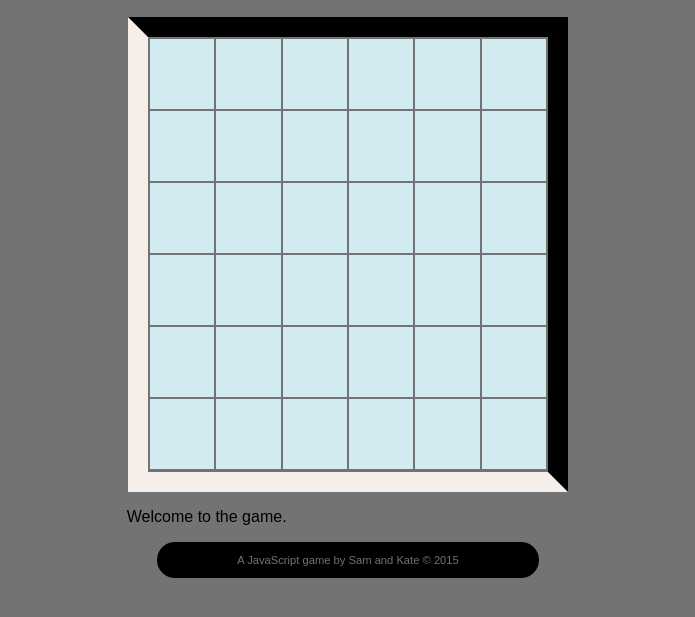
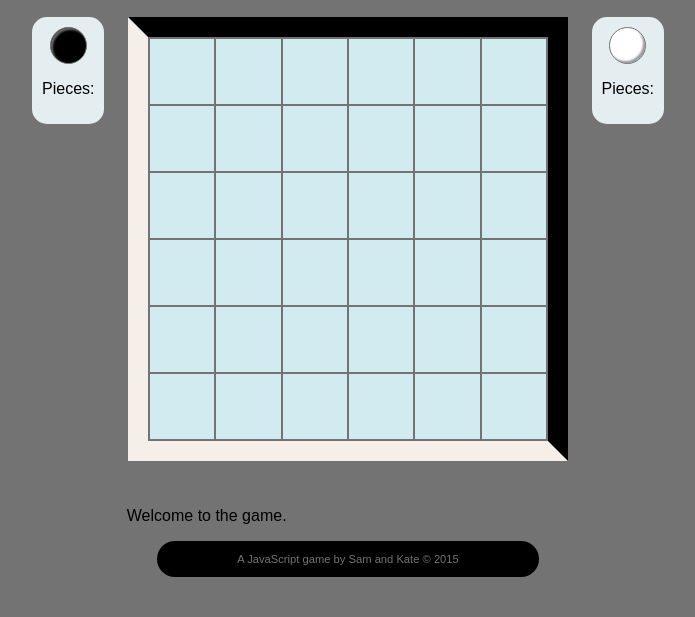
Before and after one commit to katelane/gametime, a plain HTML site: page index.html in a window 1280 px wide. Shown: the part 113-730 px from the top of the page, without its empty margins (292-987 px from the left). Drawn offline with nearby package versions, Linux system fonts and the light colour scheme; a web font is replaced by a local one.

Commit message:
css pieces, sidebars created

```diff
--- a/index.html
+++ b/index.html
@@ -11,7 +11,17 @@
 			<h1>Othello</h1>
     </header>
 
-		<div class="boardframe">
+	<div class="container">
+		<div class="sidebar-left">
+			<div id="piece-black"></div>
+			<p>Pieces: </p>
+		</div>
+
+		<div class="sidebar-right">
+			<div id="piece-white"></div>
+			<p>Pieces: </p>
+		</div>
+
 		<div class="board">
 			<table>
 				<tr><td></td><td></td><td></td><td></td><td></td><td></td></tr>
@@ -23,6 +33,8 @@
 			</table>
 		</div>
 	</div>
+
+		<div style="clear:both;"></div>
 
 		<div class="info">
 			<p>Welcome to the game.</p>
--- a/style.css
+++ b/style.css
@@ -25,34 +25,77 @@ header {
   margin-right: auto;
 }
 
+.container {
+  width: 50%;
+  margin-left: auto;
+  margin-right: auto;
+}
+
 .board {
   width: 400px;
-  height: 435px;
   margin-left: auto;
   margin-right: auto;
   margin-bottom: 30px;
   background: #737373;
-  z-index: 1;
+  border-top: 20px solid #000;
+  border-bottom: 20px solid #F5EEE9;
+  border-left: 20px solid #F5EEE9;
+  border-right: 20px solid #000;
 }
 
 .board td {
   width: 50px;
-  height: 50px;
+  height: 45px;
   background: #D1EBF0;
   padding: 10px;
 }
 
-.boardframe {
-  width: 400px;
-  height: 435px;
+.sidebar-left {
+  float: left;
   margin-left: auto;
   margin-right: auto;
+  background: #E4EEF0;
+  padding: 10px;
+  border-radius: 15px;
+}
+
+.sidebar-right {
+  float: right;
+  margin-left: auto;
+  margin-right: auto;
+  background: #E4EEF0;
+  padding: 10px;
+  border-radius: 15px;
+}
+
+#piece-black {
+  width: 35px;
+  height: 35px;
+  background: #000;
+  border-radius: 50px;
+  -moz-border-radius: 50px;
+  -webkit-border-radius: 50px;
+  margin-left: auto;
+  margin-right: auto;
+  border: 1px solid #737373;
+  -moz-box-shadow: inset 2px 2px 2px rgba(255, 255, 255, .4), inset -2px -2px 2px rgba(0, 0, 0, .4);
+  -webkit-box-shadow: inset 2px 2px 2px rgba(255, 255, 255, .4), inset -2px -2px 2px rgba(0, 0, 0, .4);
+  box-shadow: inset 2px 2px 2px rgba(255, 255, 255, .4), inset -2px -2px 2px rgba(0, 0, 0, .4);
+}
+
+#piece-white {
+  width: 35px;
+  height: 35px;
   background: #fff;
-  border-top: 20px solid #000;
-  border-bottom: 20px solid #F5EEE9;
-  border-left: 20px solid #F5EEE9;
-  border-right: 20px solid #000;
-  z-index: 0;
+  border-radius: 50px;
+  -moz-border-radius: 50px;
+  -webkit-border-radius: 50px;
+  margin-left: auto;
+  margin-right: auto;
+  border: 1px solid #737373;
+  -moz-box-shadow: inset 2px 2px 2px rgba(255, 255, 255, .4), inset -2px -2px 2px rgba(0, 0, 0, .4);
+  -webkit-box-shadow: inset 2px 2px 2px rgba(255, 255, 255, .4), inset -2px -2px 2px rgba(0, 0, 0, .4);
+  box-shadow: inset 2px 2px 2px rgba(255, 255, 255, .4), inset -2px -2px 2px rgba(0, 0, 0, .4);
 }
 
 .info {
```
Lines whose indentation alone changed are shown as unchanged.
